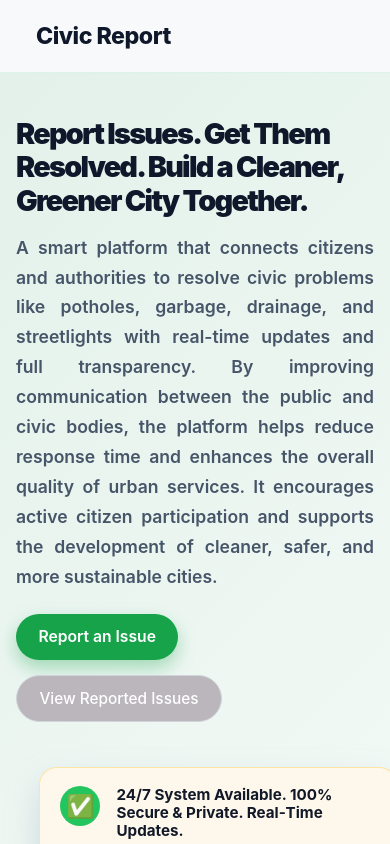
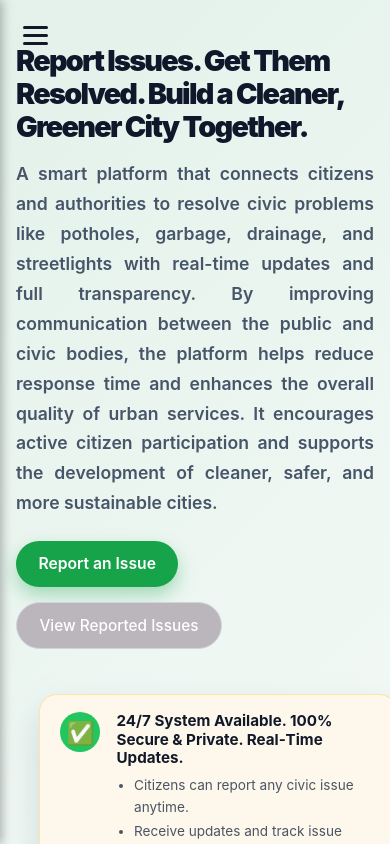
Before and after one commit to minhajshaik08/Civic-Issue-Reporting-And-Resolution-Platform, a React (Create React App) app in the folder civic-report-frontend/: page / in a window 390 px wide. Shown: the top 844 px of the page. Built offline with nearby package versions, Linux system fonts and the light colour scheme.

Commit message:
updated public dashboard

```diff
--- a/civic-report-frontend/src/App.js
+++ b/civic-report-frontend/src/App.js
@@ -16,6 +16,7 @@ import {
 
 import RequireAuth from "./components/RequireAuth";
 import "./utils/axiosConfig";
+import HamburgerSidebar from "./components/HamburgerSidebar";
 
 // 1) Public / common
 import ReportIssuePage from "./pages/ReportIssue/ReportIssuePage";
@@ -384,10 +385,21 @@ function AppRoutes() {
     path.startsWith("/middle-admin/dashboard") ||
     path.startsWith("/admin/welcome");
 
+  // Public site menu (used on home/contact/report/view/gallery)
+  const publicMenuItems = [
+    { to: "/", label: "Home", icon: "🏠" },
+    { to: "/gallery", label: "Gallery", icon: "🖼️" },
+    { to: "/report", label: "Report Issue", icon: "📝" },
+    { to: "/view-issues", label: "View Issues", icon: "📋" },
+    { to: "/contact", label: "Contact", icon: "📞" },
+    { to: "/Login", label: "Login", icon: "🔐" },
+  ];
+
   return (
     <>
+      {/* Horizontal navbar - Desktop only */}
       {!hideNav && (
-        <nav className="navbar navbar-expand-lg navbar-light bg-light shadow-sm custom-navbar">
+        <nav className="navbar navbar-expand-lg navbar-light bg-light shadow-sm custom-navbar d-none d-lg-block">
           <div className="container-fluid px-3 px-md-4">
             <Link to="/" className="navbar-brand custom-navbar-brand">
               Civic Report
@@ -403,7 +415,7 @@ function AppRoutes() {
                   Report Issue
                 </Link>
                 <Link to="/view-issues" className="nav-link custom-nav-link">
-                  View Issues
+                  View Reported Issues
                 </Link>
                 <Link to="/contact" className="nav-link custom-nav-link">
                   Contact
@@ -419,6 +431,20 @@ function AppRoutes() {
             </div>
           </div>
         </nav>
+      )}
+
+      {/* Hamburger sidebar - Mobile only */}
+      {!hideNav && (
+        <div className="d-lg-none">
+          <HamburgerSidebar
+            user={""}
+            photoUrl={null}
+            initial={"U"}
+            menuItems={publicMenuItems}
+            onLogout={() => {}}
+            role={null}
+          />
+        </div>
       )}
 
       <Routes>
--- a/civic-report-frontend/src/components/HamburgerSidebar.js
+++ b/civic-report-frontend/src/components/HamburgerSidebar.js
@@ -59,6 +59,8 @@ function HamburgerSidebar({
 
       {/* ✅ Sidebar - Fixed desktop, slide on mobile */}
       <div className={`hamburger-sidebar ${isOpen ? "open" : ""}`}>
+        {/* Show profile header only for logged-in users (dashboards) */}
+        {user && (
           <div className="sidebar-header">
             {/* Close button for mobile */}
             {isMobile && (
@@ -86,6 +88,17 @@ function HamburgerSidebar({
               {role && <div className="user-role">{role.replace("_", " ")}</div>}
             </div>
           </div>
+        )}
+        {/* Close button for mobile (when no user profile) */}
+        {!user && isMobile && (
+          <button
+            className="close-btn"
+            onClick={() => setIsOpen(false)}
+            aria-label="Close menu"
+          >
+            ✕
+          </button>
+        )}
 
         {/* Menu Items */}
         <div className="sidebar-menu-wrapper">
@@ -108,7 +121,8 @@ function HamburgerSidebar({
           </ListGroup>
         </div>
 
-        {/* Logout Button */}
+        {/* Logout Button - Show only for logged-in users */}
+        {user && (
           <div className="sidebar-footer">
             <button
               className="logout-btn"
@@ -122,6 +136,7 @@ function HamburgerSidebar({
               <span className="menu-text">Logout</span>
             </button>
           </div>
+        )}
       </div>
 
       {/* ✅ Overlay - Click to close menu on mobile */}
```
Lines whose indentation alone changed are shown as unchanged.
